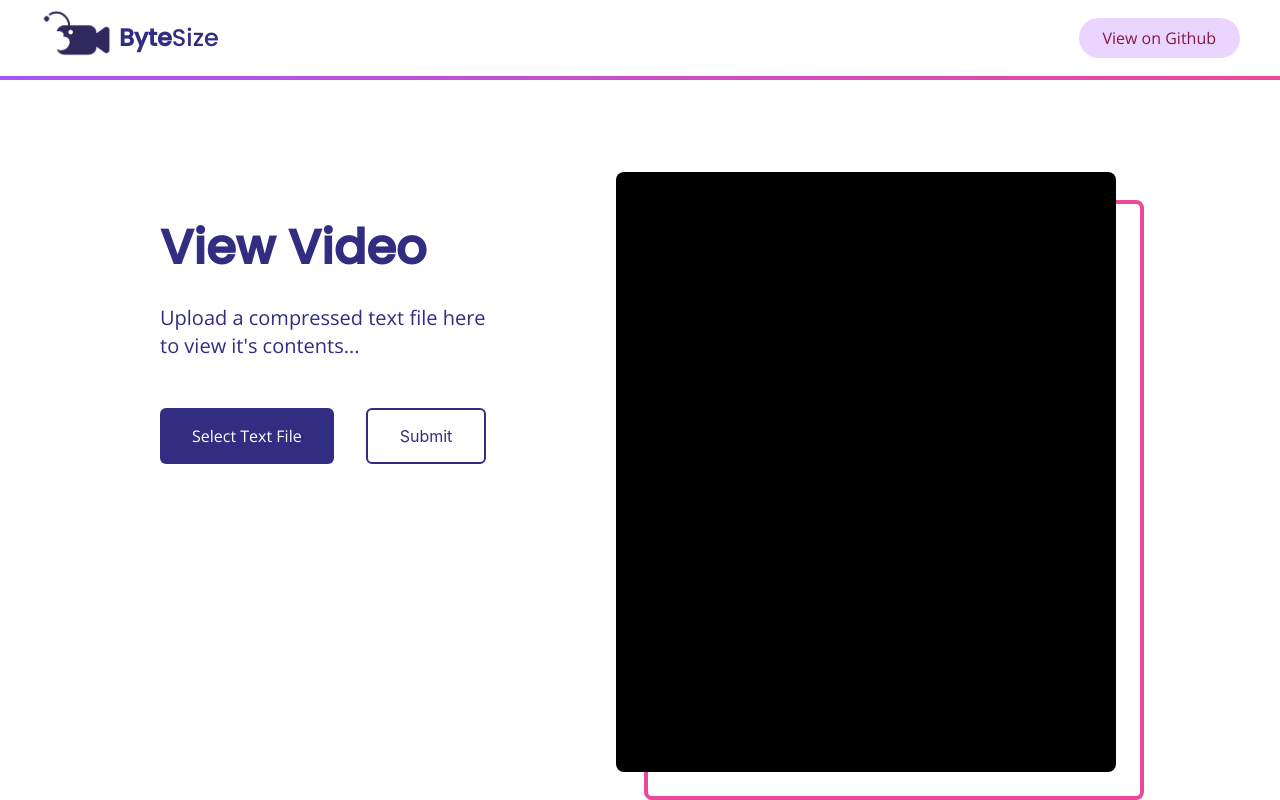
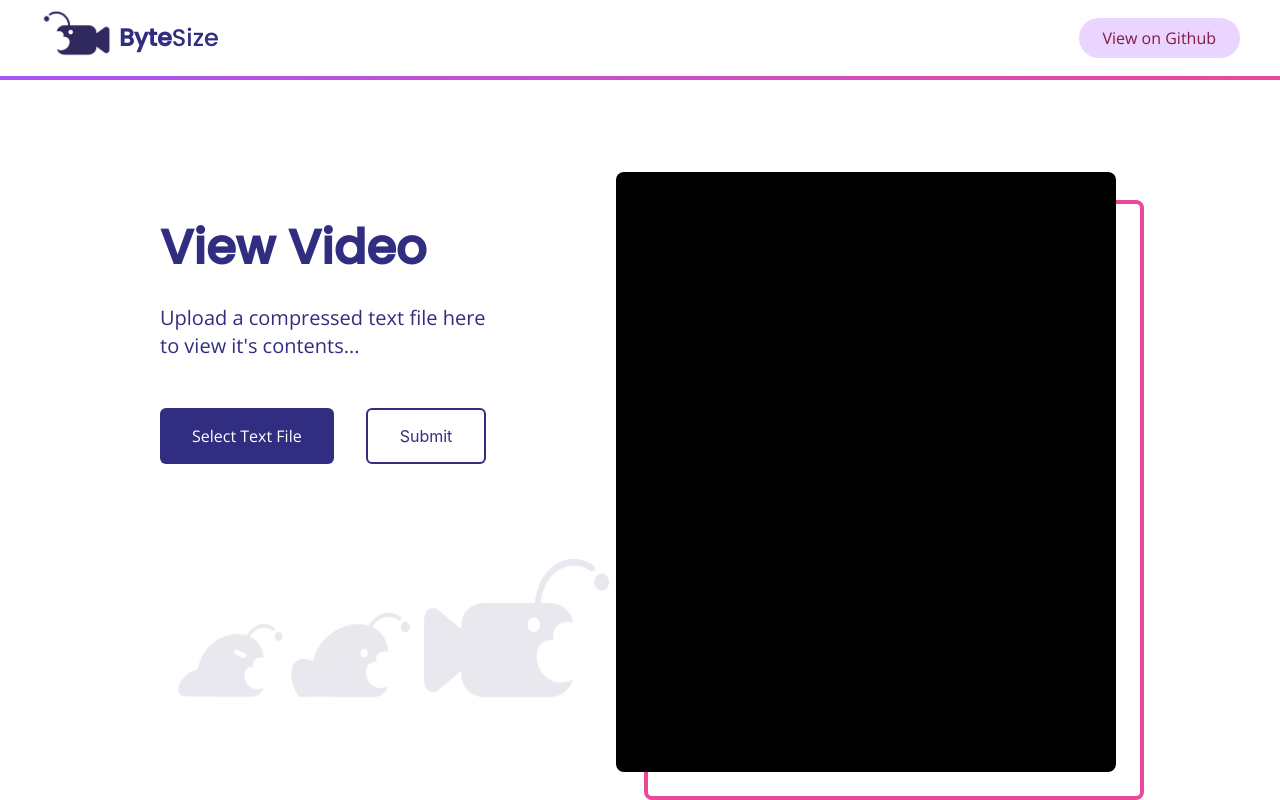
Before and after one commit to Abhishek-More/ByteSize, a Next.js app: page /viewer in a window 1280 px wide. Built offline with nearby package versions, Linux system fonts and the light colour scheme.

Commit message:
updated front end

```diff
--- a/pages/viewer.js
+++ b/pages/viewer.js
@@ -94,9 +94,19 @@ export default function Compress() {
                   <a className="border-2 border-indigo-900 px-8 py-4 rounded-md text-indigo-900">Submit</a>
                 }
               </div>
+
             </div>
             {isFilePicked && <p className="mt-4 font-OP text-violet-400 ">Currently Selected: {selectedFile.name}</p>}
-          </div>
+
+    <div className="opacity-10 pt-20">
+        <Image
+        src="/Image.png"
+        alt="Picture of the author"
+        width={700}
+        height={260}
+        />
+    </div>
+    </div>
       <div className='box-border h-[600px] w-[500px] p-4 border-4 border-pink-500 rounded-lg translate-y-6 translate-x-6'>
         <div className="canvas flex flex-shrink-0 pl- mb-8 h-[600px] w-[500px] bg-black rounded-lg -translate-y-12 -translate-x-12">
             <p id="text-display"></p>
@@ -105,8 +115,6 @@ export default function Compress() {
       </div>
 
 
-
-
     </div>
 
 
```
Also changed, not shown: public/Image.png (added).
